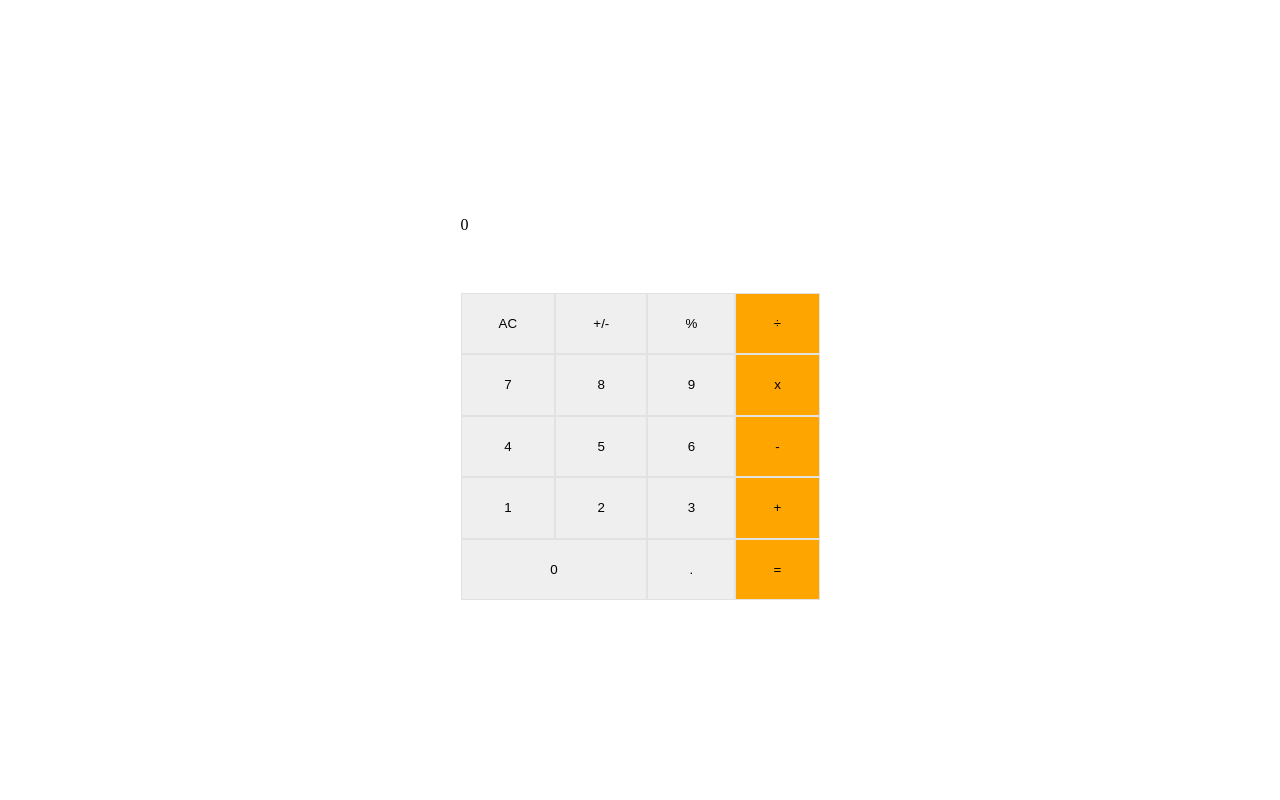
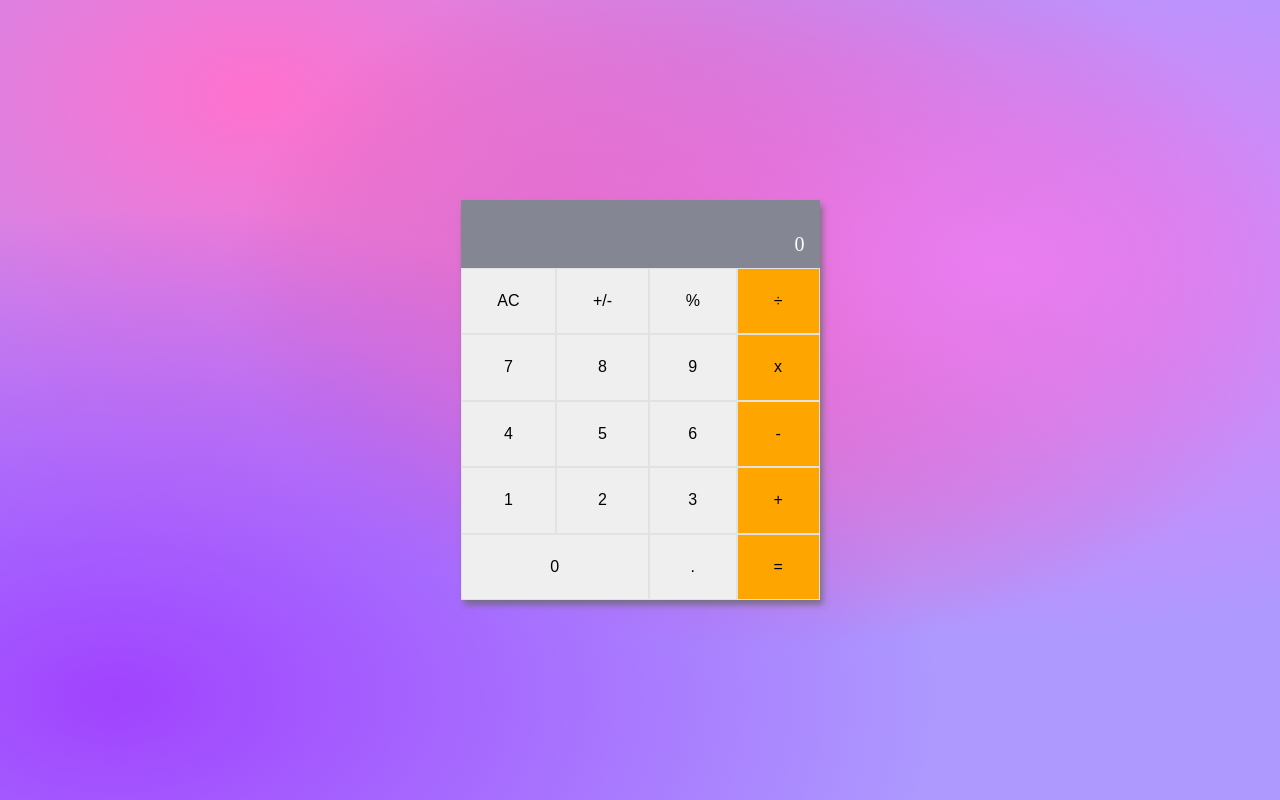
Before and after one commit to ctokoli/math-magicians-react-app, a React (Create React App) app: page / in a window 1280 px wide. Built offline with nearby package versions, Linux system fonts and the light colour scheme.

Commit message:
add background and position

```diff
--- a/src/App.css
+++ b/src/App.css
@@ -10,10 +10,16 @@
   'one two three  plus'
   'zeroo zeroo dott equal'
   ;
+  box-shadow: 3px 5px 6px 0px #696969bd;
 }
 
 
-.result{grid-area: result;}
+.result{
+  grid-area: result;
+  background-color: #858693;
+  color: #fff;
+  margin: 0;
+}
 .AC{grid-area: AC;}
 .plusnsub{grid-area: plusnsub;}
 .percentage{grid-area: percentage;}
@@ -34,8 +40,20 @@
 .dott{grid-area: dott;}
 .equal{grid-area: equal;}
 
-button{border: 1px solid #e2e2e2;}
+button{
+  border: 0.5px solid #e2e2e2;
+  font-size: 16px;
+}
 
 .orange{
   background-color: orange;
 }
+
+.result p {
+  margin: 0;
+  text-align: end;
+  position: relative;
+  padding-right: 15px;
+  top: 33px;
+  font-size: 20px;
+}
--- a/src/components/Calculator.js
+++ b/src/components/Calculator.js
@@ -1,7 +1,7 @@
 function Calculator() {
   return (
     <div className="calculator">
-      <p className="result">0</p>
+      <div className="result"><p>0</p></div>
       <button type="button" className="AC">AC</button>
       <button type="button" className="plusnsub">+/-</button>
       <button type="button" className="percentage">%</button>
--- a/src/index.css
+++ b/src/index.css
@@ -3,4 +3,10 @@ body {
   height: 100vh;
   display: grid;
   place-items: center;
+  background-color:#ad99ff;
+  background-image:
+  radial-gradient(at 78% 33%, hsla(296,81%,72%,1) 0px, transparent 50%),
+  radial-gradient(at 9% 87%, hsla(270,99%,63%,1) 0px, transparent 50%),
+  radial-gradient(at 60% 36%, hsla(328,75%,61%,1) 0px, transparent 50%),
+  radial-gradient(at 20% 12%, hsla(321,99%,72%,1) 0px, transparent 50%);
 }
```
